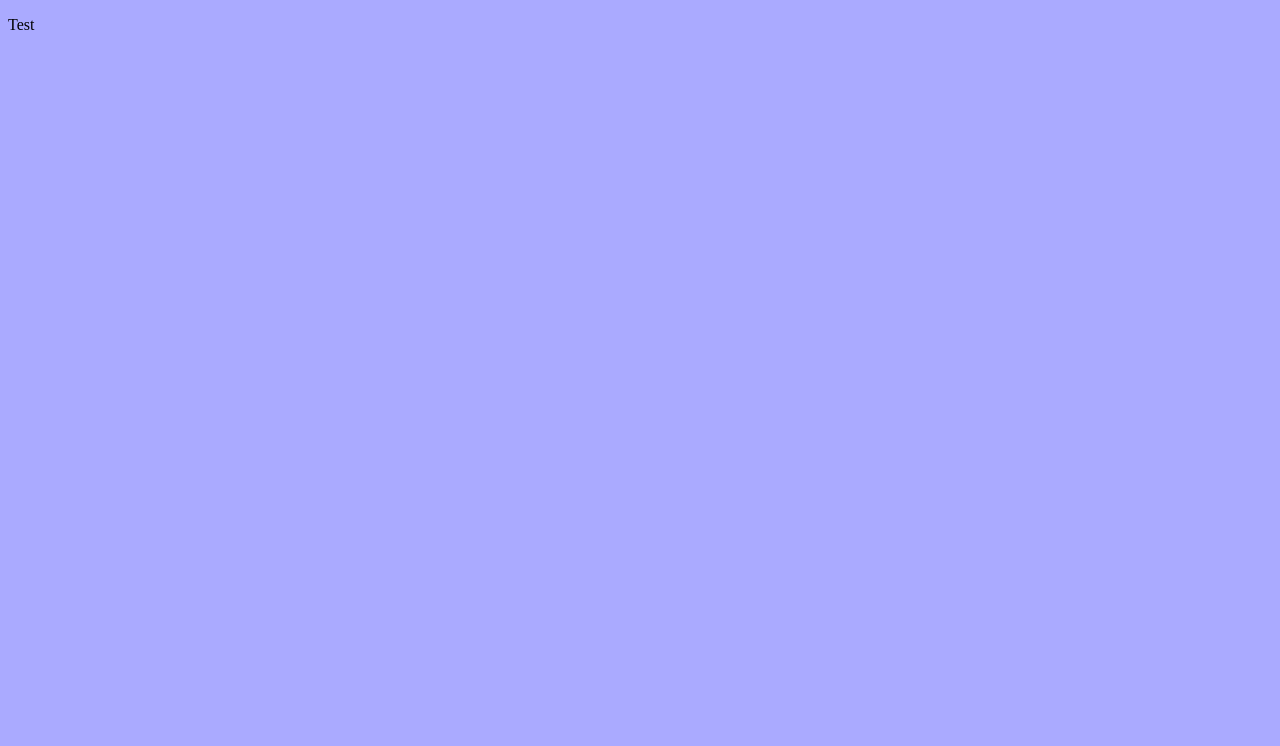
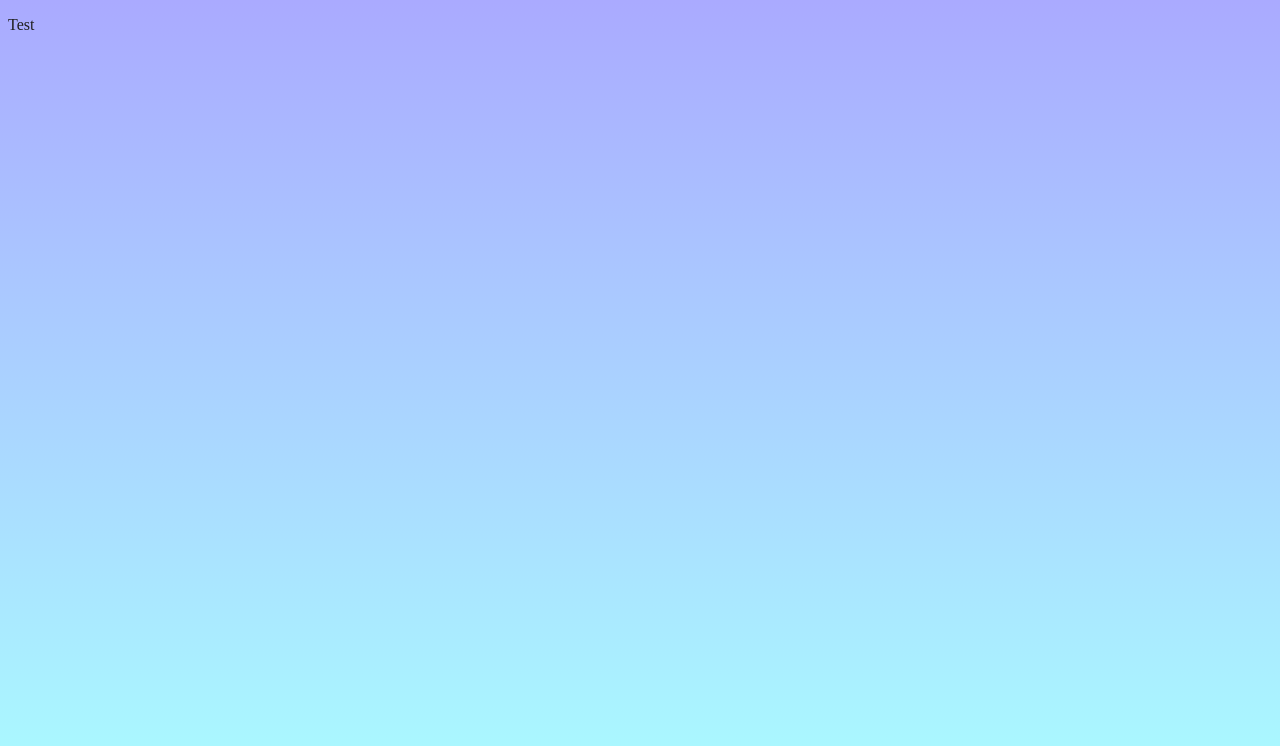
Before and after one commit to fcesc-code/recipes, a website built with Parcel: page src/index.html in a window 1280 px wide. Built offline with nearby package versions, Linux system fonts and the light colour scheme.

```diff
--- a/src/styles.sass
+++ b/src/styles.sass
@@ -1,2 +1,4 @@
 body
-  background-color: #aaaaff
+  height: 100vh
+  color: #1f1f1f
+  background: linear-gradient(to bottom, #aaaaff, #aaffff)
```
Also changed, not shown: package.json (+7 -0 lines), .postcssrc (added), 1 other file.
